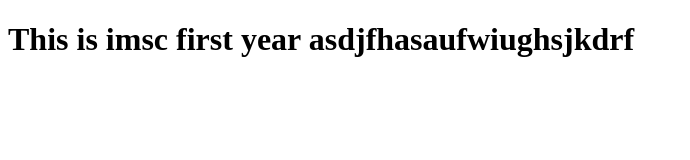
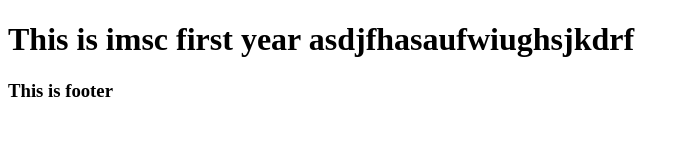
Before and after one commit to devShreyarth/ImscProj, a plain HTML site: page index.html in a window 1280 px wide. Shown: the whole page, without its empty margins (0-690 px from the left). Drawn offline with Linux system fonts and the light colour scheme.

Commit message:
footer added

```diff
--- a/index.html
+++ b/index.html
@@ -7,5 +7,6 @@
 </head>
 <body>
     <h1>This is imsc first year asdjfhasaufwiughsjkdrf</h1>
+    <h3>This is footer</h3>
 </body>
 </html>
```
